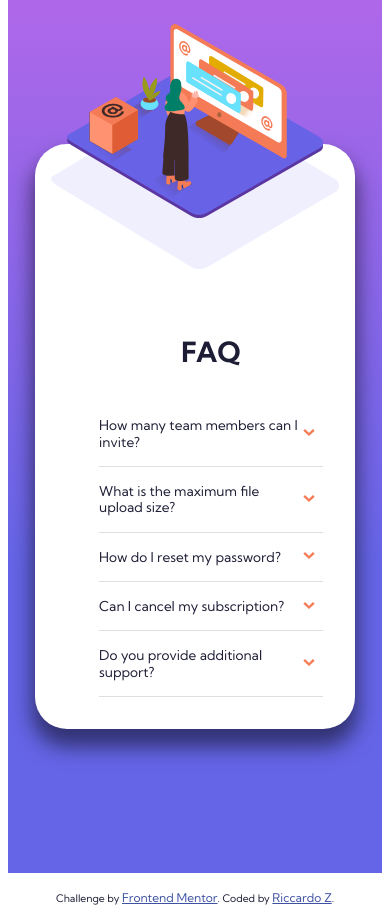
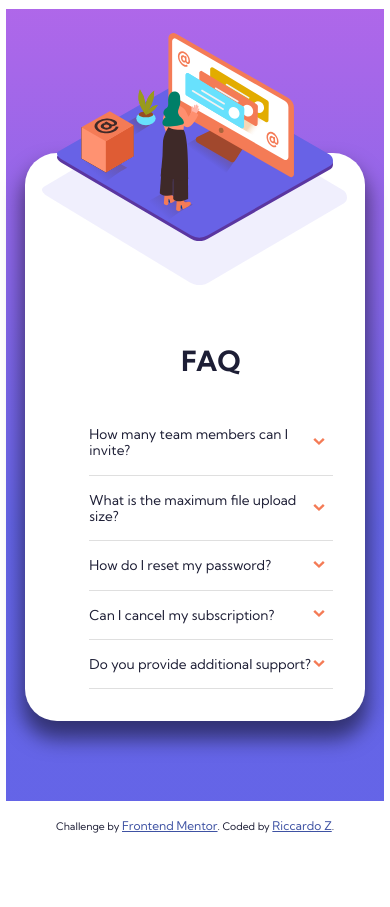
Before and after one commit to ricky80l/faq-accordion-card-main, a plain HTML site: page index.html in a window 390 px wide. After the commit the page ends 844 px from the top, so only its background shows below. Drawn offline with nearby package versions, Linux system fonts and the light colour scheme.

Commit message:
Add files via upload

```diff
--- a/css/styles.css
+++ b/css/styles.css
@@ -144,8 +144,8 @@
                                                                                                                                                 overflow: visible !important;
                                                                                                                                             }
                                                                                                                                             .main {
-                                                                                                                                                padding: 9rem 7vw;
-                                                                                                                                                min-width: 96vw;
+                                                                                                                                                padding: 9rem 5% 5rem;
+                                                                                                                                                width: 97vw;
                                                                                                                                             }
                                                                                                                                             .container {
                                                                                                                                                 background: white url(../images/bg-pattern-mobile.svg) no-repeat center top;
```
